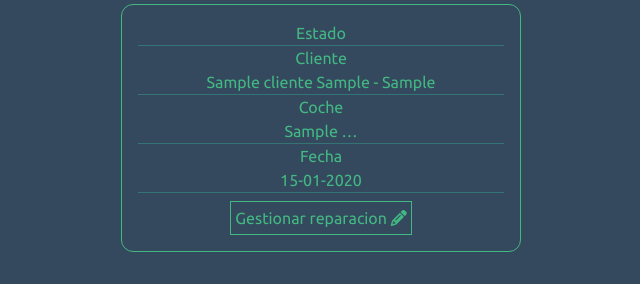
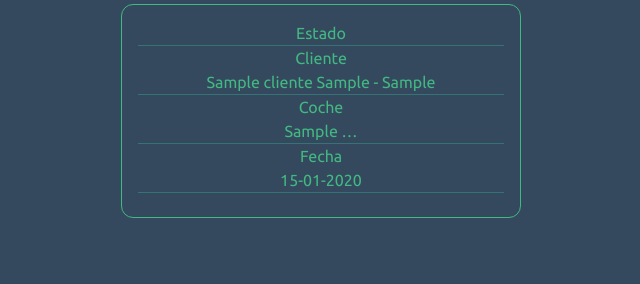
Before and after one commit to Biti-k/tallerMecanico, a Django app: template mecanicoApp/templates/recepcion.html in a window 1280 px wide. Shown: the part 702-986 px from the top of the page, without its empty margins (319-959 px from the left). After the commit the page ends 920 px from the top, so only its background shows below. Run offline with Django 5.2, Linux system fonts and the light colour scheme; the template is opened without the code that fills it: values that come from a table or form of the project are taken from there, others are empty; tables that the repository leaves empty hold one stand-in row (values such as "Sample post"); style sheets or scripts are compiled from the project's sources; some libraries are stand-ins or nearby versions.

Commit message:
solo gestionar reparaciones cerradas recepcion

```diff
--- a/mecanicoApp/templates/recepcion.html
+++ b/mecanicoApp/templates/recepcion.html
@@ -63,7 +63,9 @@
                             <div class="w-full h-[1px] bg-greenDark"></div>
                             <p class="text-center text-green1">Fecha<br>{{reparacion.fecha|date:"d-m-Y"}}</p>
                             <div class="w-full h-[1px] bg-greenDark mb-2"></div>
-                            <a href="{% url 'reparacion_recepcion' id=reparacion.id%}" class="w-auto h-auto p-1 mx-auto text-center transition bg-transparent border border-green1 text-green1 hover:bg-greenDark">Gestionar reparacion <i class="fa-solid fa-pencil"></i></a>
+                            {% if reparacion.estado == "C" %}
+                                <a href="{% url 'reparacion_recepcion' id=reparacion.id%}" class="w-auto h-auto p-1 mx-auto text-center transition bg-transparent border border-green1 text-green1 hover:bg-greenDark">Gestionar reparacion <i class="fa-solid fa-pencil"></i></a>
+                            {% endif %}
                         </div>
 
                     {% endfor %}
--- a/mecanicoApp/views.py
+++ b/mecanicoApp/views.py
@@ -161,7 +161,7 @@
         else:
             todo = False
             if(request.GET.get("todo")):
-                reparaciones = Reparacion.objects.all()
+                reparaciones = Reparacion.objects.all().order_by('estado').reverse()
                 todo = True
             return render(request, 'recepcion.html', {"form_crear_reparacion": CrearReparacionForm, "reparaciones" : reparaciones, "todo" : todo})
     else:
```
